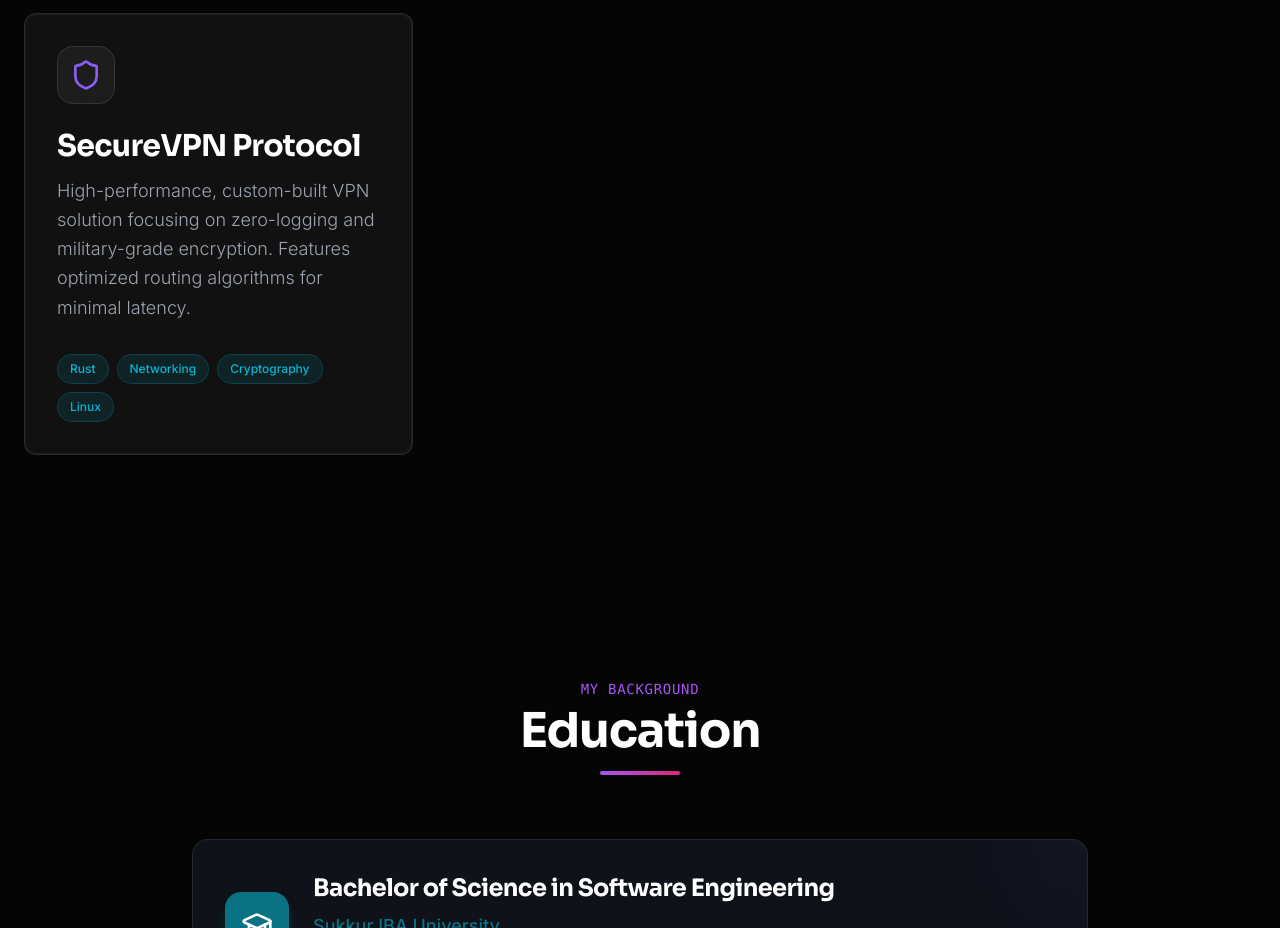
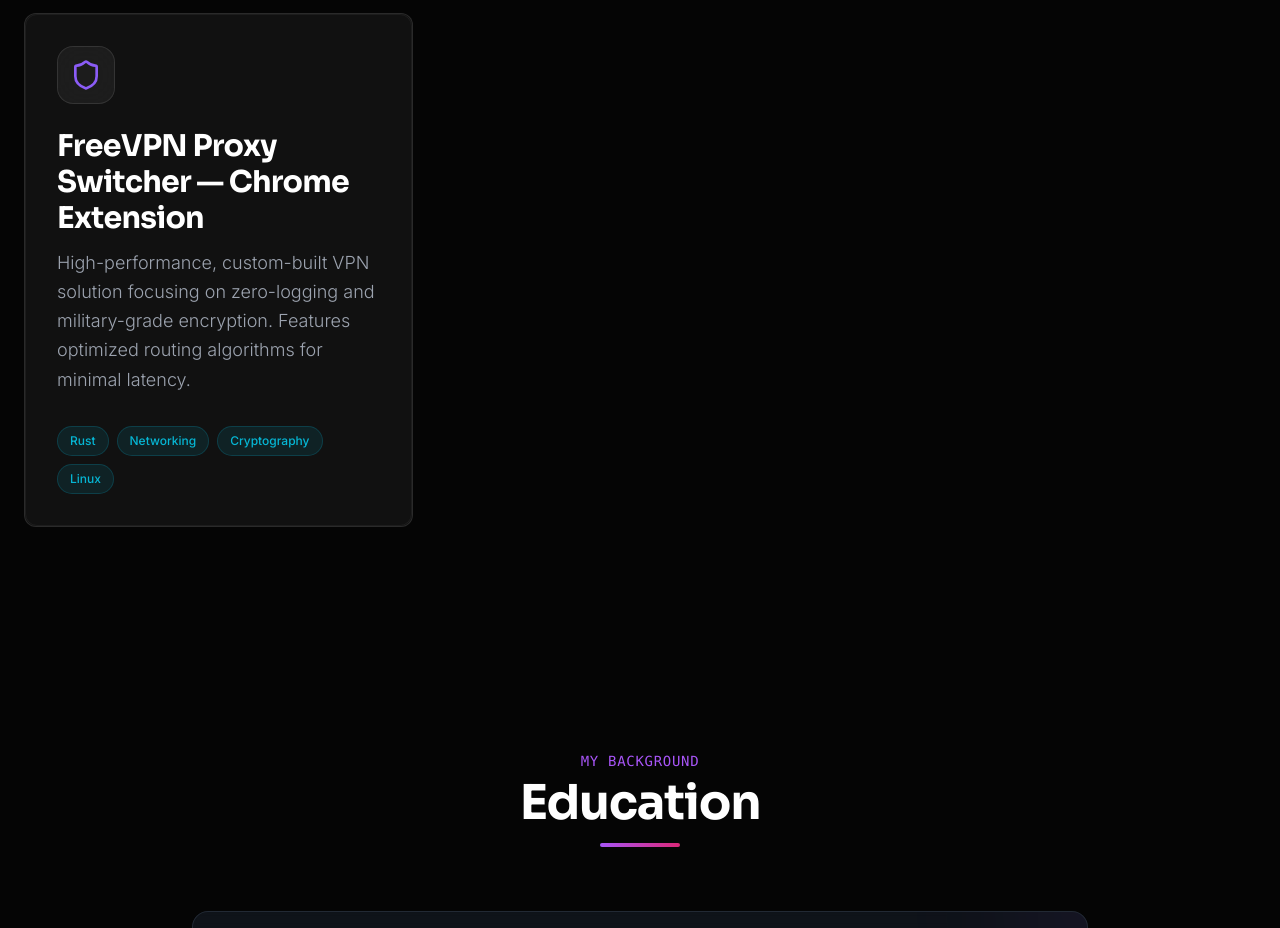
Before and after one commit to jawadhameedbaloch/jawadhameedbaloch-portfolio, a React (Vite) app: page / in a window 1280 px wide. Shown: the part 3980-4908 px from the top of the page. Built offline with nearby package versions, Linux system fonts and the light colour scheme.

Commit message:
Update Projects.tsx

```diff
--- a/src/components/sections/Projects.tsx
+++ b/src/components/sections/Projects.tsx
@@ -21,7 +21,7 @@ const Projects = () => {
             gradient: "from-cyan-500/20 to-blue-500/20"
         },
         {
-            title: 'SecureVPN Protocol',
+            title: 'FreeVPN Proxy Switcher — Chrome Extension',
             description: 'High-performance, custom-built VPN solution focusing on zero-logging and military-grade encryption. Features optimized routing algorithms for minimal latency.',
             tech: ['Rust', 'Networking', 'Cryptography', 'Linux'],
             link: '#',
```
